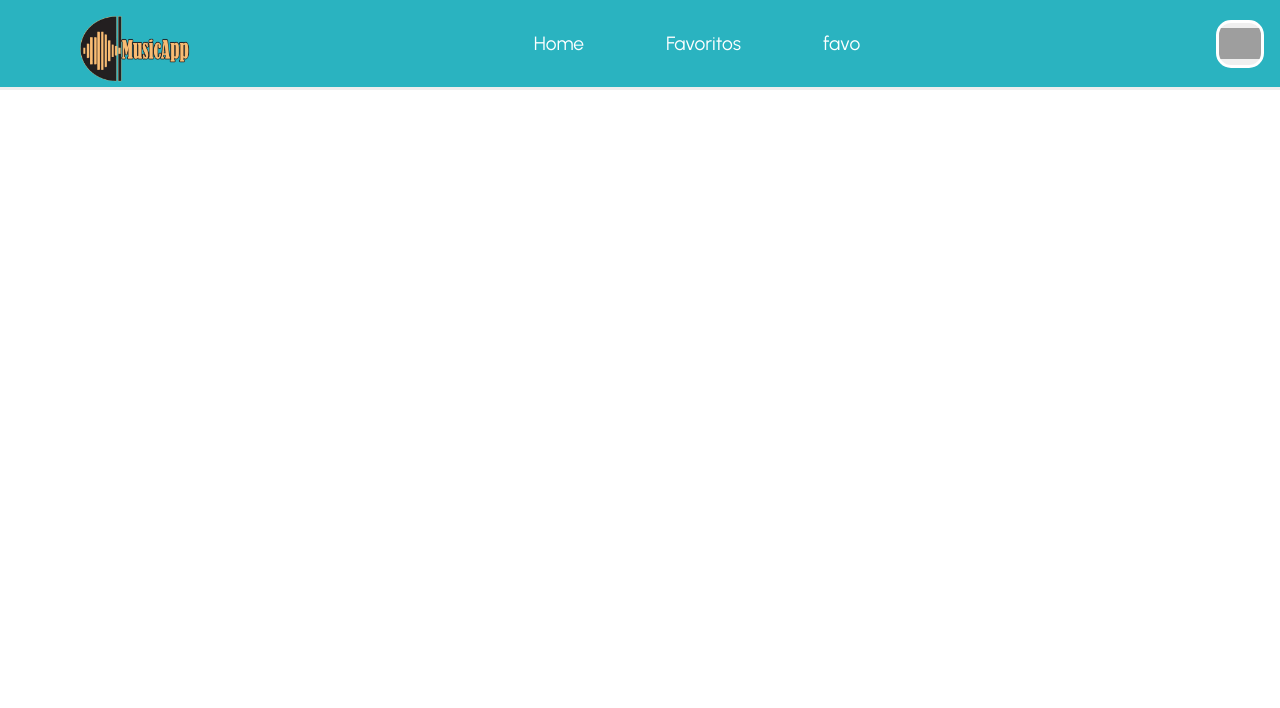
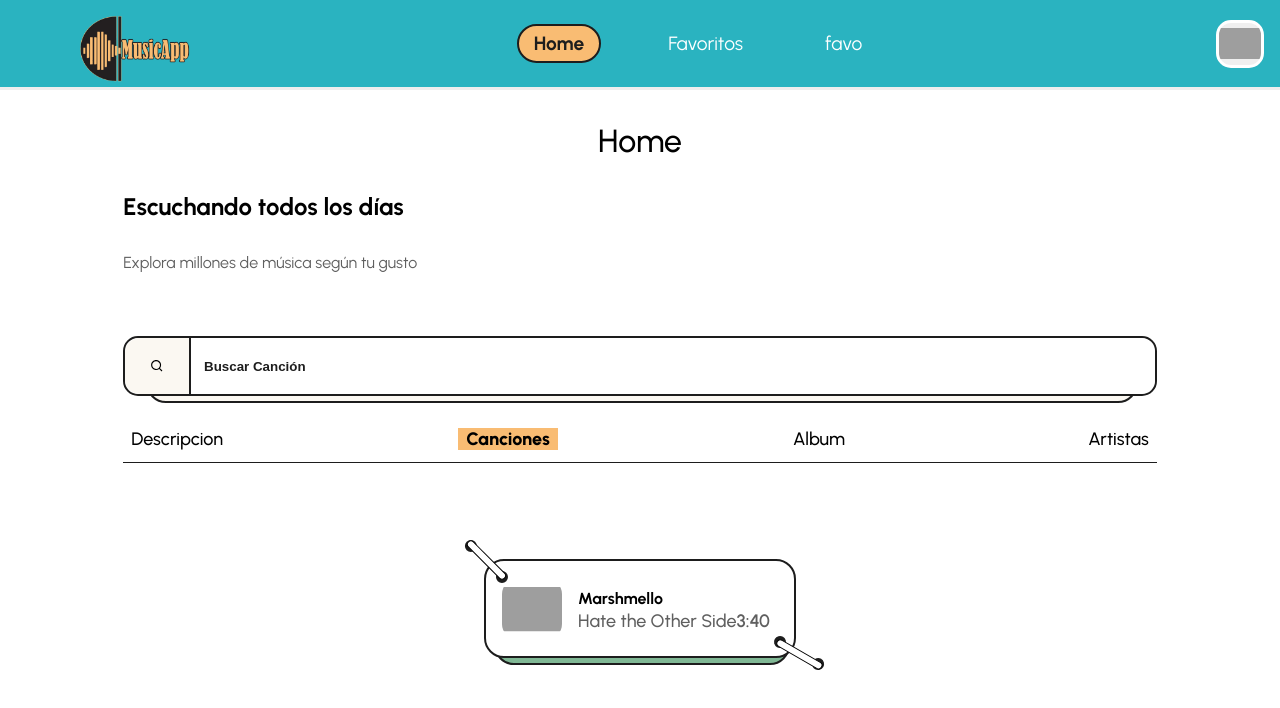
Before and after one commit to heynar-max/MusicApp, a React (Vite) app: page /home/song in a window 1280 px wide. Before the commit this address had no page. Shown: the top 708 px of the page. Built offline with nearby package versions, Linux system fonts and the light colour scheme; grey boxes are pictures that could not be loaded; a web font is replaced by a local one.

Commit message:
Rutas Anidadas

```diff
--- a/src/iu/components/Navbar.jsx
+++ b/src/iu/components/Navbar.jsx
@@ -26,7 +26,7 @@ export const Navbar = () => {
     return (
         <>
             <nav className="nav_header">
-            <Link to="/">
+            <Link to="/home">
                 {isSmallScreen ? (
                 <img className="navbar_logo" src={logo1} alt="Logo1" />
                 ) : (
@@ -37,7 +37,7 @@ export const Navbar = () => {
 
                     <NavLink
                         className={ ({isActive}) => `nav-item   ${ isActive ? 'active':'' }` }
-                        to="/"
+                        to="/home"
                     >
                         Home
                     </NavLink>
--- a/src/iu/components/NavbarFooter.jsx
+++ b/src/iu/components/NavbarFooter.jsx
@@ -8,7 +8,7 @@ export const NavbarFooter = () => {
                 <div className="menu-inner">
                     <NavLink
                         className={ ({isActive}) => `menu-item   ${ isActive ? 'active':'' }` }
-                        to="/"
+                        to="/home"
                     >
                         <RiHomeLine className="ai-home"/>
                     </NavLink>
--- a/src/music/page/Favoritos.jsx
+++ b/src/music/page/Favoritos.jsx
@@ -1,4 +1,4 @@
-
+import '../../style/Card.css'
 
 export const Favoritos = () => {
     return (
--- a/src/music/page/HomePage.jsx
+++ b/src/music/page/HomePage.jsx
@@ -1,9 +1,11 @@
-import { NavLink } from "react-router-dom";
-import { CardArtist } from "../components/CardArtist"
+import { NavLink, Outlet} from "react-router-dom";
 import { RiSearchLine } from "react-icons/ri";
 
 
+
 export const HomePage = () => {
+
+
     return (
         <>
             <div className="title_home">
@@ -31,14 +33,16 @@ export const HomePage = () => {
 
                 <nav className="navigation">
 
-                    <NavLink href="#" className={ ({isActive}) => `navigation-item   ${ isActive ? 'active':'' }` }>Descripcion</NavLink>
-                    <NavLink href="#" className={ ({isActive}) => `navigation-item   ${ isActive ? 'active':'' }` } >canciones</NavLink>
-                    <NavLink href="#" className={ ({isActive}) => `navigation-item   ${ isActive ? 'active':'' }` }>Album</NavLink>
-                    <NavLink href="#" className={ ({isActive}) => `navigation-item   ${ isActive ? 'active':'' }` }>Artistas</NavLink>
+                    {/* end: es una prop especial de React Router que indica que este
+                    enlace debe coincidir exactamente con la URL especificada en TO.
+                    El enlace solo será activo si la URL es /home y no si tiene subrutas
+                    adicionales como /home/description */}
+                    <NavLink to='/home' end className={ ({isActive}) => `navigation-item   ${ isActive ? 'active':'' }` }>Descripcion</NavLink>
+                    <NavLink to={'song'} className={ ({isActive}) => `navigation-item   ${ isActive ? 'active':'' }` } >Canciones</NavLink>
+                    <NavLink to={'album'} className={ ({isActive}) => `navigation-item   ${ isActive ? 'active':'' }` }>Album</NavLink>
+                    <NavLink to={'artist'} className={ ({isActive}) => `navigation-item   ${ isActive ? 'active':'' }` }>Artistas</NavLink>
                 </nav>
-
-                <CardArtist/>
-
+                    <Outlet/>
             </div>
         </>
     )
--- /dev/null
+++ b/src/music/page/RutasAnidadas/Description.jsx
@@ -0,0 +1,8 @@
+import { CardArtist } from "../../components/CardArtist"
+
+
+export const Description = () => {
+    return (
+        <CardArtist/>
+    )
+}
--- /dev/null
+++ b/src/music/page/RutasAnidadas/Song.jsx
@@ -0,0 +1,8 @@
+import { CardSong } from "../../components/CardSong"
+
+
+export const Song = () => {
+    return (
+        <CardSong/>
+    )
+}
--- /dev/null
+++ b/src/music/page/RutasAnidadas/index.js
@@ -0,0 +1,3 @@
+
+export * from './Description'
+export * from './Song'
--- a/src/music/router/MusicRouter.jsx
+++ b/src/music/router/MusicRouter.jsx
@@ -3,6 +3,8 @@ import { Route, Routes } from "react-router-dom"
 import { HomePage } from "../page"
 import { Navbar } from "../../iu/components"
 import { Favoritos } from "../page/Favoritos"
+import { Description } from "../page/RutasAnidadas"
+import { Song } from "../page/RutasAnidadas"
 
 
 export const MusicRouter = () => {
@@ -11,8 +13,22 @@ export const MusicRouter = () => {
             <Navbar/>
                 <div className="router_container">
                     <Routes>
-                        <Route path="/" element={<HomePage/>}/>
+
+                        <Route path="/home/" element={<HomePage/>}>
+                            {/* Rutas Anidadas  */}
+
+                            {/* <Route index>, la ruta que se renderizará cuando la URL
+                            coincida exactamente con el path de la ruta principal que
+                             contiene las rutas anidadas. */}
+                            <Route index element={<Description />} />
+                            <Route path='song' element={<Song/>}/>
+                            <Route path='album' element={<Song/>}/>
+                            <Route path='artist' element={<Description/>}/>
+                        </Route>
+
                         <Route path="/favorito" element={<Favoritos/>}/>
+
+
                     </Routes>
                 </div>
         </>
--- a/src/style/Navbar.css
+++ b/src/style/Navbar.css
@@ -118,7 +118,7 @@ img {
     z-index: 1;
 }
 .menu-inner {
-    width:85% ;
+    width:91% ;
     margin-top: 2rem;
 	display: flex;
 	justify-content: center;
--- a/src/style/Style.css
+++ b/src/style/Style.css
@@ -170,8 +170,9 @@ body {
 	color: inherit;
 	position: relative;
 	font-weight: 500;
-	&.active {
+	&:focus, &.active {
 		font-weight: 800;
+		background-color: var(--c-yellow-500);
 	}
 
 	&:before {
@@ -186,8 +187,6 @@ body {
 		left: 0;
 		transition: 0.15s ease;
 	}
-
-
 	&:hover:before,
 	&:focus {
 		background-color: var(--c-yellow-500);
@@ -214,7 +213,7 @@ body {
 		}
 	}
 	.span_home{
-		margin-top: -1rem;
+		margin-top: -5rem;
 	}
 }
 
@@ -223,4 +222,7 @@ body {
 		flex-direction: column;
     	align-items: stretch;
 	}
+	.navigation-item{
+		margin-bottom: .5rem;
+	}
 }
```
Also changed, not shown: public/vite.svg (deleted).
